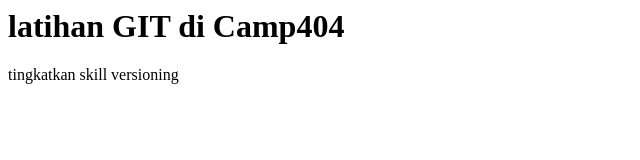
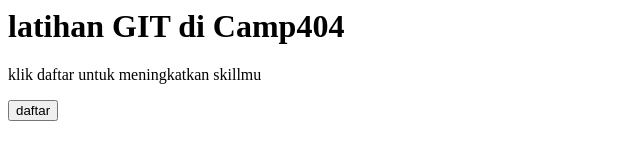
Before and after one commit to hanzymen/latihanGIT, a plain HTML site: page index.html in a window 1280 px wide. Shown: the whole page, without its empty margins (0-640 px from the left). Drawn offline with Linux system fonts and the light colour scheme.

Commit message:
mengubah index.html dari komputer

```diff
--- a/index.html
+++ b/index.html
@@ -3,6 +3,7 @@
     </head>
     <body>
     <h1>latihan GIT di Camp404</h1>
-    <p>tingkatkan skill versioning</p>
-    </body>
+    <p>klik daftar untuk meningkatkan skillmu</p>
+    <button>daftar</button>
+</body>
     </html>
```
